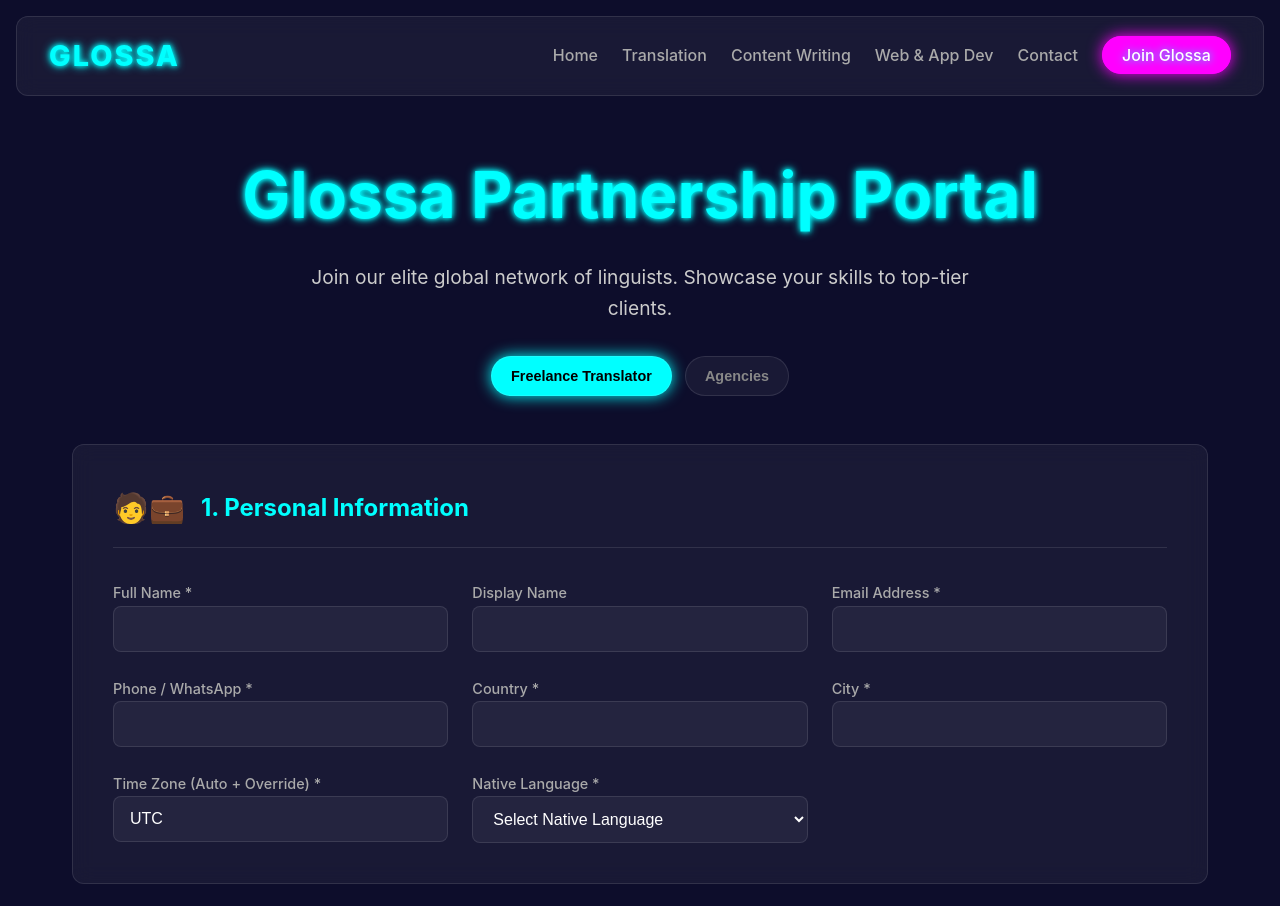
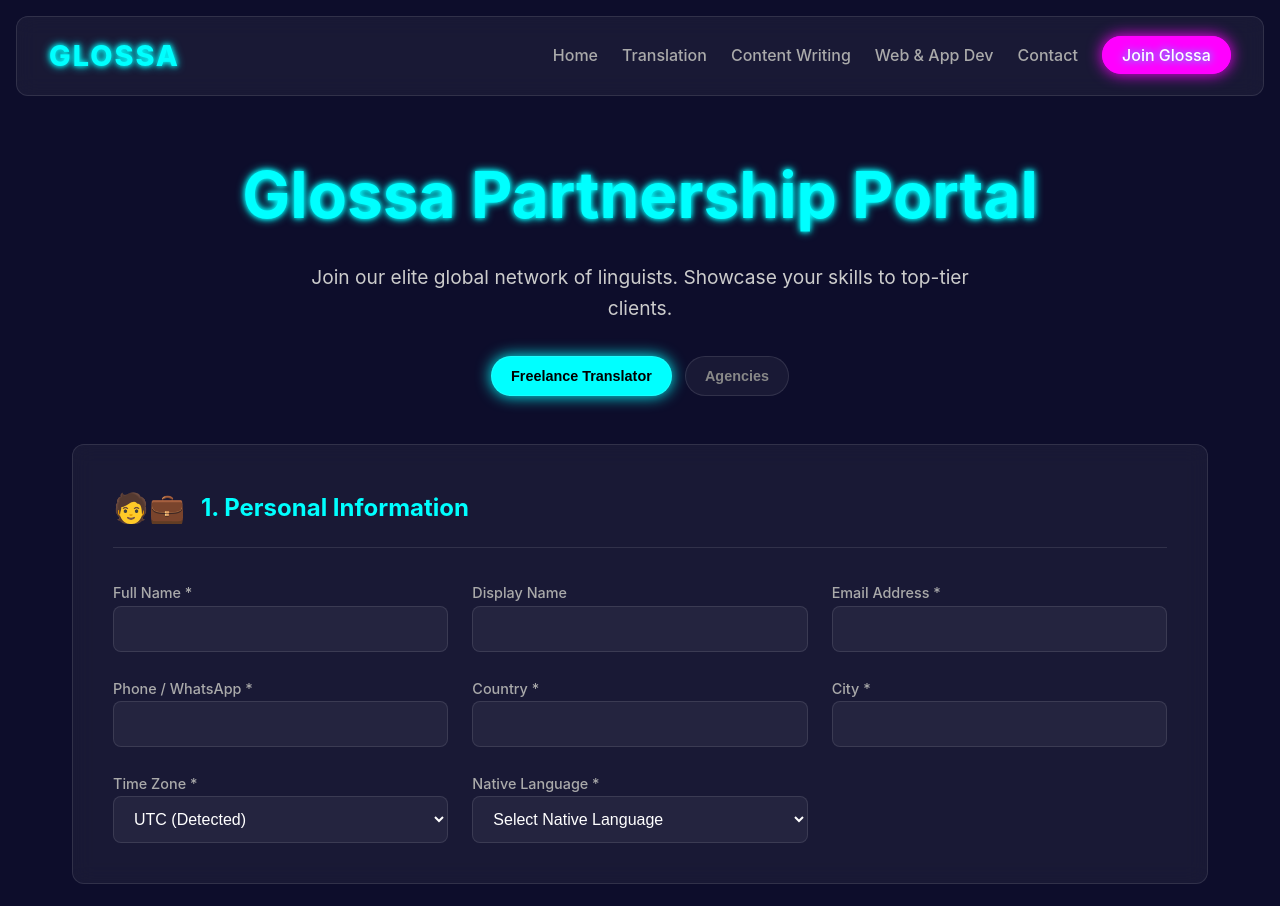
Before and after one commit to rmali83/Glossa, a React (Vite) app: page /join-us in a window 1280 px wide. Shown: the top 906 px of the page. Built offline with nearby package versions, Linux system fonts and the light colour scheme.

Commit message:
feat: complete time zone dropdown with popular options and manual other override

```diff
--- a/src/pages/TranslatorOnboarding.jsx
+++ b/src/pages/TranslatorOnboarding.jsx
@@ -12,29 +12,37 @@
     'Energy & Environment', 'Luxury Goods', 'Military & Defense'
 ];
 
-const agencySpecs = [
-    'Legal', 'Medical', 'Technical', 'IT / Software', 'Finance',
-    'Marketing', 'Media & Broadcasting', 'Government / NGO',
-    'Subtitling & Media Localization', 'E-commerce', 'Agriculture / Industrial'
+const popularTimezones = [
+    'Asia/Karachi',
+    'Europe/Istanbul',
+    'America/New_York',
+    'Europe/London',
+    'Asia/Dubai',
+    'Asia/Singapore',
+    'Australia/Sydney',
+    'Asia/Tokyo',
+    'Europe/Paris',
+    'America/Los_Angeles'
 ];
 
 const TranslatorOnboarding = () => {
     const [status, setStatus] = useState('idle'); // idle, submitting, success
     const [userType, setUserType] = useState('Freelance Translator');
+    const [isOtherTZ, setIsOtherTZ] = useState(false);
 
     const [formData, setFormData] = useState({
         // Common / Shared
         email: '',
-        phone: '',
         country: '',
         city: '',
         timeZone: (() => {
             try {
-                return Intl.DateTimeFormat().resolvedOptions().timeZone || "";
+                return Intl.DateTimeFormat().resolvedOptions().timeZone || "UTC";
             } catch (e) {
-                return "";
+                return "UTC";
             }
         })(),
+        otherTimeZone: '',
         sourceLanguages: [],
         targetLanguages: [],
         direction: 'Into native only',
@@ -107,16 +115,22 @@
     });
 
     useEffect(() => {
-        // Fallback or re-verify if initial state failed or for persistence
-        if (!formData.timeZone) {
-            try {
-                const detectedTZ = Intl.DateTimeFormat().resolvedOptions().timeZone;
-                if (detectedTZ) {
-                    setFormData(prev => ({ ...prev, timeZone: detectedTZ }));
-                }
-            } catch (e) { }
+        const detected = Intl.DateTimeFormat().resolvedOptions().timeZone;
+        if (!popularTimezones.includes(formData.timeZone) && formData.timeZone !== 'Other') {
+            // Keep the detected one if it's not in popular list but is what we have
         }
-    }, [userType]); // Reset/Re-detect if userType changes or on mount
+    }, []);
+
+    const handleTZChange = (e) => {
+        const value = e.target.value;
+        if (value === 'Other') {
+            setIsOtherTZ(true);
+            setFormData(prev => ({ ...prev, timeZone: 'Other' }));
+        } else {
+            setIsOtherTZ(false);
+            setFormData(prev => ({ ...prev, timeZone: value }));
+        }
+    };
 
 
     const handleInputChange = (e) => {
@@ -235,16 +249,33 @@
                                 <div className="form-group"><label>Country *</label><input type="text" name="country" value={formData.country} onChange={handleInputChange} required className="glass-input" /></div>
                                 <div className="form-group"><label>City *</label><input type="text" name="city" value={formData.city} onChange={handleInputChange} required className="glass-input" /></div>
                                 <div className="form-group">
-                                    <label>Time Zone (Auto + Override) *</label>
-                                    <input
-                                        type="text"
+                                    <label>Time Zone *</label>
+                                    <select
                                         name="timeZone"
                                         value={formData.timeZone}
-                                        onChange={handleInputChange}
+                                        onChange={handleTZChange}
                                         required
                                         className="glass-input"
-                                        placeholder="Detected: e.g. UTC+0"
-                                    />
+                                    >
+                                        {!popularTimezones.includes(formData.timeZone) && formData.timeZone !== 'Other' && (
+                                            <option value={formData.timeZone}>{formData.timeZone} (Detected)</option>
+                                        )}
+                                        {popularTimezones.map(tz => (
+                                            <option key={tz} value={tz}>{tz}</option>
+                                        ))}
+                                        <option value="Other">Other</option>
+                                    </select>
+                                    {isOtherTZ && (
+                                        <input
+                                            type="text"
+                                            name="otherTimeZone"
+                                            placeholder="Enter time zone"
+                                            className="glass-input mt-1"
+                                            value={formData.otherTimeZone}
+                                            onChange={handleInputChange}
+                                            required
+                                        />
+                                    )}
                                 </div>
                                 <div className="form-group">
                                     <label>Native Language *</label>
@@ -395,7 +426,35 @@
                                 <div className="form-group"><label>Country *</label><input type="text" name="country" required className="glass-input" /></div>
                                 <div className="form-group"><label>City *</label><input type="text" name="city" required className="glass-input" /></div>
                                 <div className="form-group"><label>Office Address</label><input type="text" name="officeAddress" className="glass-input" /></div>
-                                <div className="form-group"><label>Time Zone (Auto + Override) *</label><input type="text" name="timeZone" value={formData.timeZone} onChange={handleInputChange} required className="glass-input" /></div>
+                                <div className="form-group">
+                                    <label>Time Zone *</label>
+                                    <select
+                                        name="timeZone"
+                                        value={formData.timeZone}
+                                        onChange={handleTZChange}
+                                        required
+                                        className="glass-input"
+                                    >
+                                        {!popularTimezones.includes(formData.timeZone) && formData.timeZone !== 'Other' && (
+                                            <option value={formData.timeZone}>{formData.timeZone} (Detected)</option>
+                                        )}
+                                        {popularTimezones.map(tz => (
+                                            <option key={tz} value={tz}>{tz}</option>
+                                        ))}
+                                        <option value="Other">Other</option>
+                                    </select>
+                                    {isOtherTZ && (
+                                        <input
+                                            type="text"
+                                            name="otherTimeZone"
+                                            placeholder="Enter time zone"
+                                            className="glass-input mt-1"
+                                            value={formData.otherTimeZone}
+                                            onChange={handleInputChange}
+                                            required
+                                        />
+                                    )}
+                                </div>
                                 <div className="form-group"><label>Website</label><input type="url" name="companyWebsite" className="glass-input" /></div>
                                 <div className="form-group"><label>Official Email *</label><input type="email" name="officialEmail" required className="glass-input" /></div>
                                 <div className="form-group"><label>Phone / WhatsApp *</label><input type="tel" name="phone" required className="glass-input" /></div>
```
